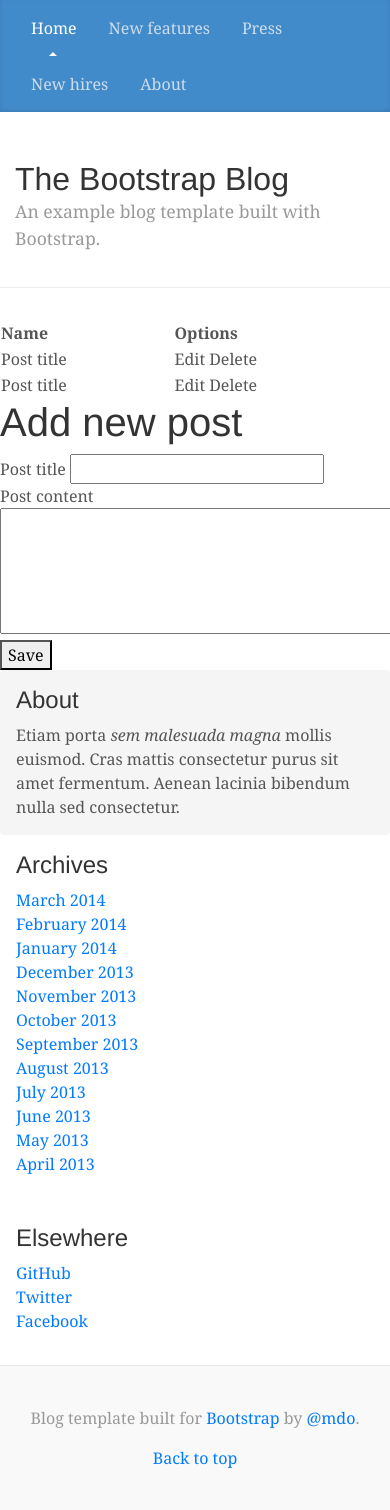
After one commit to negovanovicdejan99/zavrsni_rad, a PHP site: page /create-post.php in a window 390 px wide; the page is wider, and only the part inside the window is pictured. The commit adds this page. Run offline with PHP 8.4, Linux system fonts and the light colour scheme.

Commit message:
2. Zadatak

```diff
--- /dev/null
+++ b/create-post.php
@@ -0,0 +1,52 @@
+<!DOCTYPE html>
+<html lang="en">
+<head>
+    <meta charset="UTF-8">
+    <meta name="viewport" content="width=device-width, initial-scale=1.0">
+    <meta http-equiv="X-UA-Compatible" content="ie=edge">
+    <title>Create post</title>
+
+    <!-- Bootstrap core CSS -->
+    <link rel="stylesheet" href="https://maxcdn.bootstrapcdn.com/bootstrap/4.0.0-beta.2/css/bootstrap.min.css" integrity="sha384-PsH8R72JQ3SOdhVi3uxftmaW6Vc51MKb0q5P2rRUpPvrszuE4W1povHYgTpBfshb" crossorigin="anonymous">
+
+    <!-- Custom styles for this template -->
+    <link href="styles/blog.css" rel="stylesheet">
+</head>
+<body>
+<?php
+    include 'header.php';
+?>
+<div class="row">
+<div class="col-sm-8 blog-main">
+<table style="width:100%">
+  <tr>
+    <th>Name</th>
+    <th>Options</th>
+  </tr>
+  <tr>
+    <td>Post title</td>
+    <td>Edit Delete</td>
+  </tr>
+  <tr>
+    <td>Post title</td>
+    <td>Edit Delete</td>
+  </tr>
+</table>
+
+
+    <h1> Add new post </h1>
+    <form action="" method="post">
+    Post title <input type="text" name="title"><br>
+    Post content <textarea rows="5" cols="40" name="content"></textarea><br>
+    <button type="submit">Save</button>
+</form>
+</div>
+    <?php
+        include 'sidebar.php';
+    ?>
+    </div>
+<?php
+    include 'footer.php';
+?>
+</body>
+</html>
--- /dev/null
+++ b/footer.php
@@ -0,0 +1,6 @@
+<footer class="blog-footer">
+    <p>Blog template built for <a href="https://getbootstrap.com/">Bootstrap</a> by <a href="https://twitter.com/mdo">@mdo</a>.</p>
+    <p>
+        <a href="#">Back to top</a>
+    </p>
+</footer>
--- /dev/null
+++ b/header.php
@@ -0,0 +1,20 @@
+<header>
+    <div class="blog-masthead">
+        <div class="container">
+            <nav class="nav">
+                <a class="nav-link active" href="#">Home</a>
+                <a class="nav-link" href="#">New features</a>
+                <a class="nav-link" href="#">Press</a>
+                <a class="nav-link" href="#">New hires</a>
+                <a class="nav-link" href="#">About</a>
+            </nav>
+        </div>
+    </div>
+
+    <div class="blog-header">
+        <div class="container">
+            <h1 class="blog-title">The Bootstrap Blog</h1>
+            <p class="lead blog-description">An example blog template built with Bootstrap.</p>
+        </div>
+    </div>
+</header>
--- /dev/null
+++ b/sidebar.php
@@ -0,0 +1,31 @@
+<aside class="col-sm-3 ml-sm-auto blog-sidebar">
+            <div class="sidebar-module sidebar-module-inset">
+                <h4>About</h4>
+                <p>Etiam porta <em>sem malesuada magna</em> mollis euismod. Cras mattis consectetur purus sit amet fermentum. Aenean lacinia bibendum nulla sed consectetur.</p>
+            </div>
+            <div class="sidebar-module">
+                <h4>Archives</h4>
+                <ol class="list-unstyled">
+                    <li><a href="#">March 2014</a></li>
+                    <li><a href="#">February 2014</a></li>
+                    <li><a href="#">January 2014</a></li>
+                    <li><a href="#">December 2013</a></li>
+                    <li><a href="#">November 2013</a></li>
+                    <li><a href="#">October 2013</a></li>
+                    <li><a href="#">September 2013</a></li>
+                    <li><a href="#">August 2013</a></li>
+                    <li><a href="#">July 2013</a></li>
+                    <li><a href="#">June 2013</a></li>
+                    <li><a href="#">May 2013</a></li>
+                    <li><a href="#">April 2013</a></li>
+                </ol>
+            </div>
+            <div class="sidebar-module">
+                <h4>Elsewhere</h4>
+                <ol class="list-unstyled">
+                    <li><a href="#">GitHub</a></li>
+                    <li><a href="#">Twitter</a></li>
+                    <li><a href="#">Facebook</a></li>
+                </ol>
+            </div>
+        </aside><!-- /.blog-sidebar -->
```
Also changed, not shown: posts.php (renamed from index.html, +10 -60 lines), single-post.php (added, +31 -0 lines), comments.php (added).
